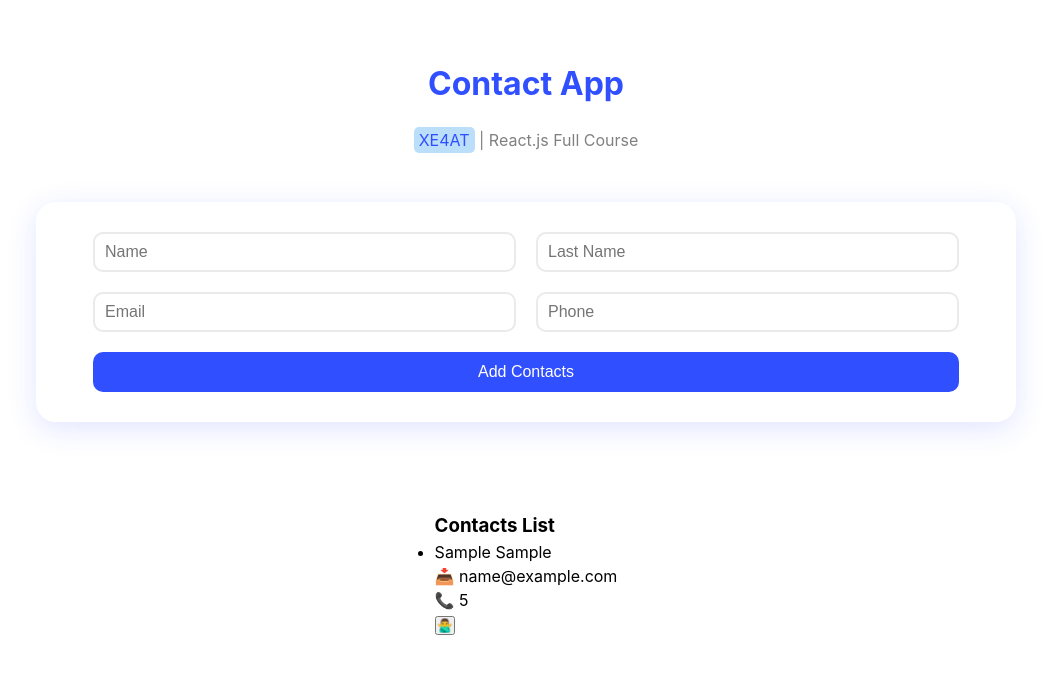
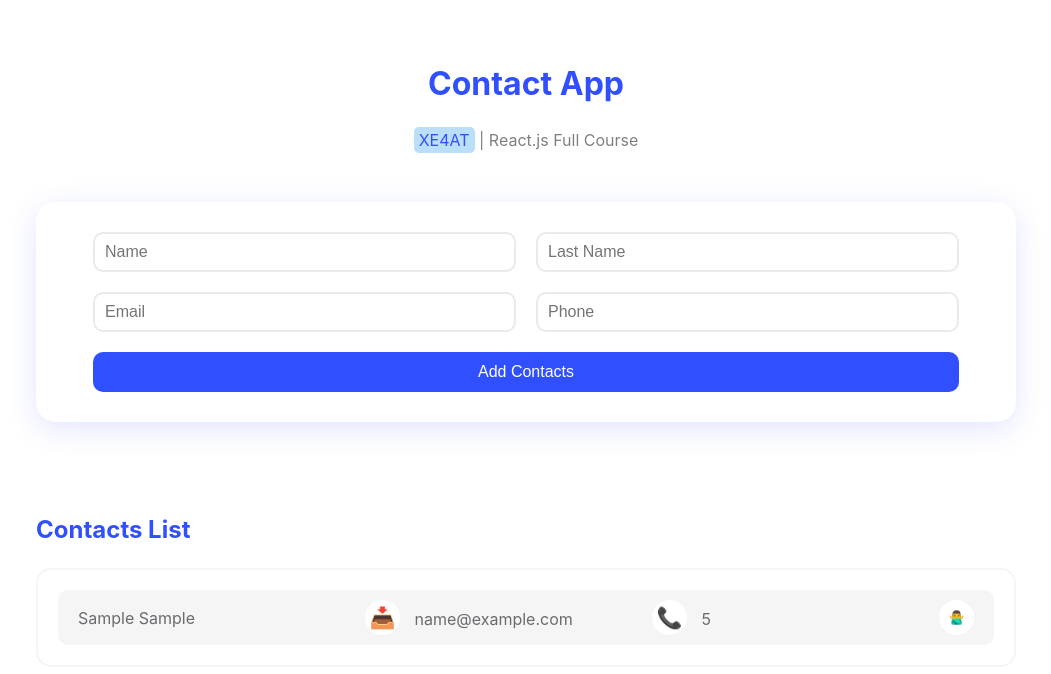
Before and after one commit to xe4at/mini-contact-app, a React (Vite) app: page / in a window 1280 px wide. Both pictures are taken after typing "Sample", "Sample", "name@example.com", "5" into the empty fields and a click on the button "Add Contacts". Shown: the top 674 px of the page, without its empty margins (114-1165 px from the left). Built offline with nearby package versions, Linux system fonts and the light colour scheme.

Commit message:
The contacts were styled and the projects was completed

```diff
--- a/src/components/ContactItem.jsx
+++ b/src/components/ContactItem.jsx
@@ -1,9 +1,11 @@
+import styles from "./ContactItem.module.css"
+
 function ContactItem({
   data: { id, name, lastName, email, phone },
   deleteHandler,
 }) {
   return (
-    <li key={id}>
+    <li key={id} className={styles.item}>
       <p>
         {name} {lastName}
       </p>
--- /dev/null
+++ b/src/components/ContactItem.module.css
@@ -0,0 +1,41 @@
+.item{
+    display: flex;
+    justify-content: space-between;
+    align-items: center;
+    background-color: #f5f5f5;
+    color: #6b6b6f;
+    padding: 10px 20px;
+    margin: 15px;
+    border-radius: 10px;
+}
+
+.item p{
+    flex-basis: 0;
+    flex-grow: 1;
+}
+
+.item span{
+    display: inline-block;
+    font-size: 1.3rem;
+    text-align: center;
+    margin-right: 10px;
+    background-color: #fff;
+    width: 35px;
+    height: 35px;
+    line-height: 35px;
+    border-radius: 50%;
+}
+
+.item button{
+    width: 35px;
+    height: 35px;
+    background-color: #fff;
+    border: none;
+    border-radius: 50%;
+    cursor: pointer;
+    transition: .1s all ease-in-out;
+}
+
+.item button:hover{
+    font-size: 1.5rem;
+}
--- a/src/components/ContactsList.jsx
+++ b/src/components/ContactsList.jsx
@@ -1,11 +1,13 @@
 import ContactItem from "./ContactItem";
+
+import styles from "./ContactsList.module.css"
 
 function ContactsList({ contacts, deleteHandler }) {
   return (
-    <div>
+    <div className={styles.container}>
       <h3>Contacts List</h3>
       {contacts.length ? (
-        <ul>
+        <ul className={styles.contacts}>
           {contacts.map((contact) => (
             <ContactItem
               key={contact.id}
@@ -15,7 +17,7 @@ function ContactsList({ contacts, deleteHandler }) {
           ))}
         </ul>
       ) : (
-        <p>No Contacts Yet!</p>
+        <p className={styles.message}>No Contacts Yet!</p>
       )}
     </div>
   );
--- /dev/null
+++ b/src/components/ContactsList.module.css
@@ -0,0 +1,29 @@
+.container {
+  width: 100%;
+  margin-bottom: 100px;
+}
+
+.container h3 {
+  color: #304ffe;
+  font-size: 1.5rem;
+}
+
+.contacts {
+  border: 2px solid #f5f5f5;
+  list-style: none;
+  margin-top: 20px;
+  padding: 5px;
+  border-radius: 15px;
+}
+
+.message {
+  background-color: #f5f5f5;
+  height: 100px;
+  line-height: 100px;
+  text-align: center;
+  margin-top: 20px;
+  border-radius: 20px;
+  color: #6b6b6f;
+  font-size: 1.2rem;
+  font-weight: 500;
+}
```
